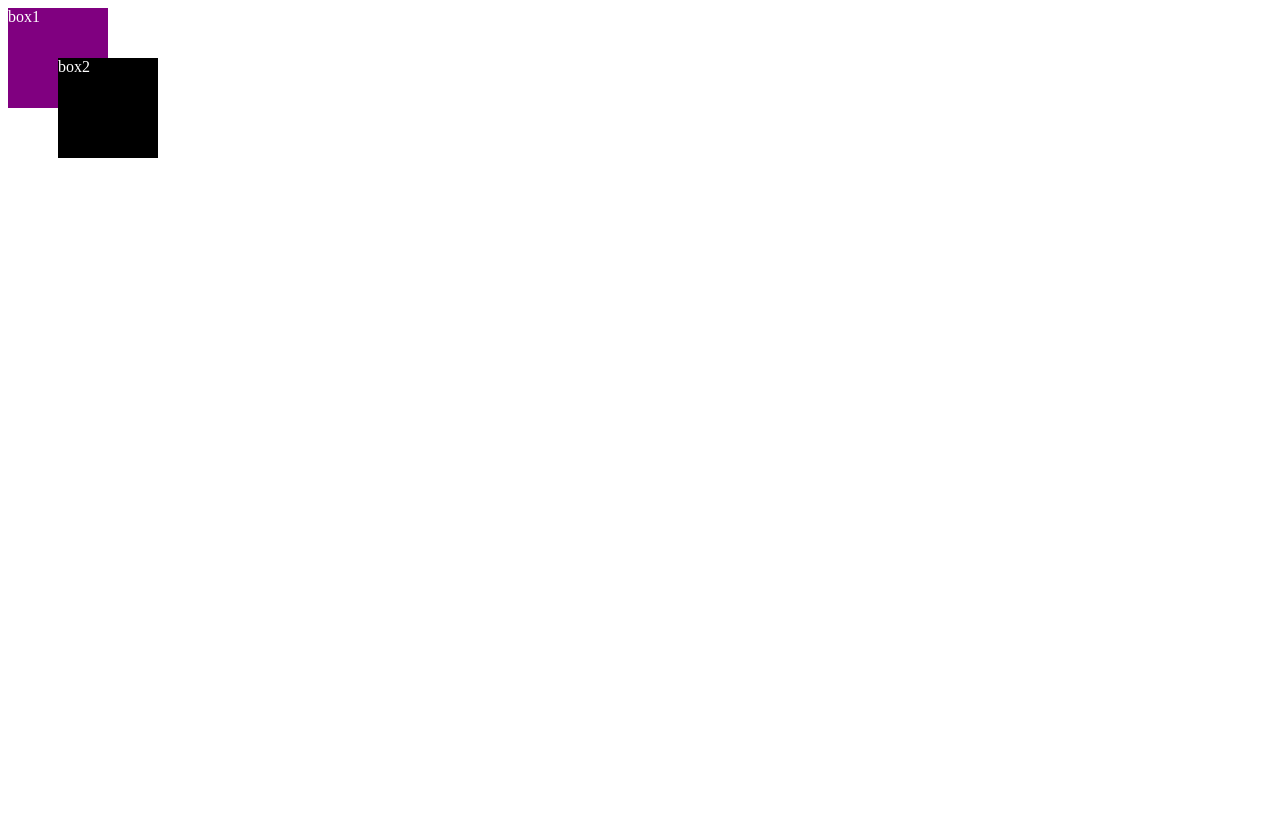
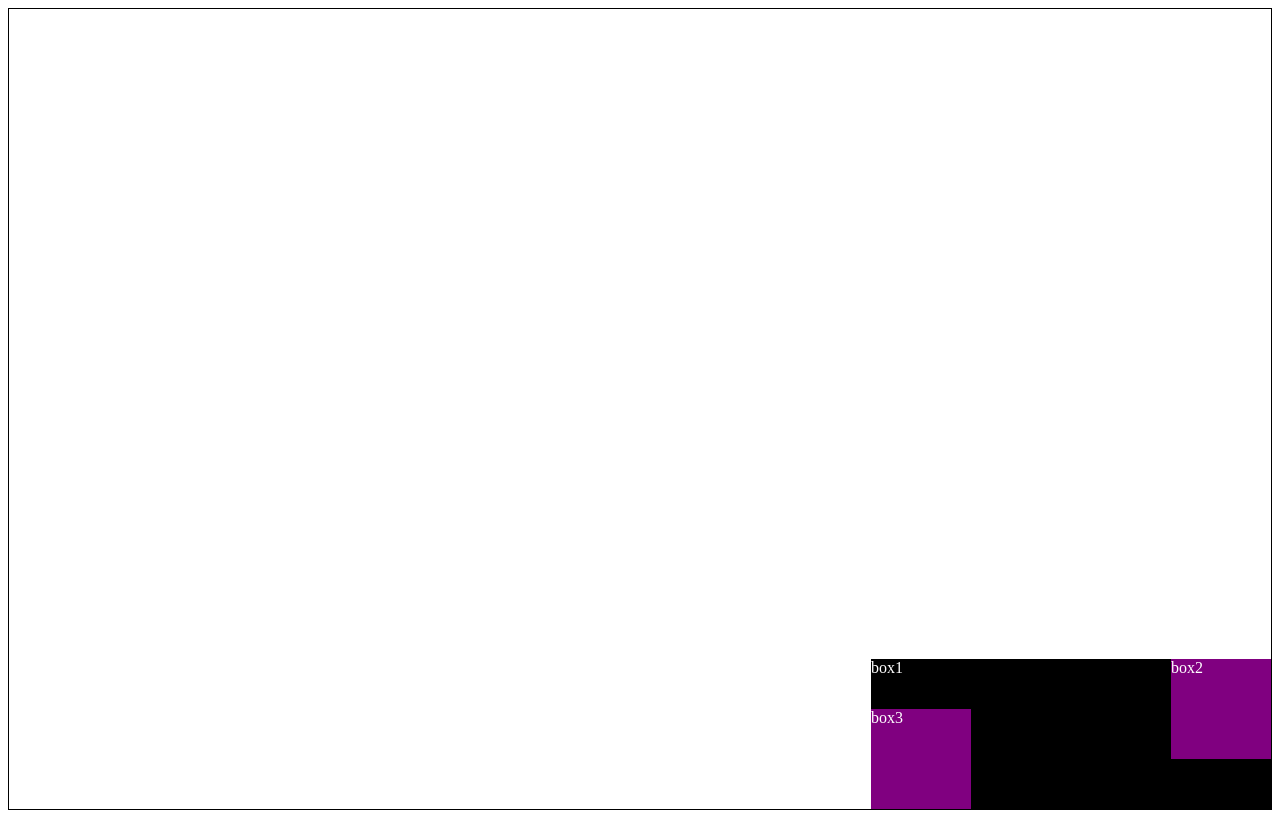
Before and after one commit to namee-h/positioning, a plain HTML site: page index.html in a window 1280 px wide. Drawn offline with Linux system fonts and the light colour scheme.

Commit message:
6th commit

```diff
--- a/index.html
+++ b/index.html
@@ -8,13 +8,18 @@
 </head>
 <body>
     <div class="main">
-         <div class="box1 ">
-             box1
-             <div class="box2 box-position">
-              box2
+        <div class="big-box">
+            box1
+            <div class="box box-position1">
+                box2
             </div>
-         </div>
+            <div class="box box-position2">
+                box3
+            </div>
+        </div>
     </div>
+
+
 </body>
 
 </html>
--- a/style.css
+++ b/style.css
@@ -1,25 +1,29 @@
 .main {
     display: flex;
-
+    border: 1px solid black;
+    height: 100vh;
+    justify-content: flex-end;
+    align-items: end;
 }
-
-.box2 {
-    width: 100px;
-    height: 100px;
+.big-box {
+    width: 400px;
+    height: 150px;
     background-color: black;
     color: white;
+    position: relative;
 }
-
-.box1 {
+.box {
     width: 100px;
     height: 100px;
     background-color: purple;
     color: white;
-    position: relative;
 }
-
-.box-position {
+.box-position1 {
     position: absolute;
-    left: 50px;
-    top: 50px;
+    top: 0px;
+    right: 0px;
 }
+.box-position2 {
+    position: absolute;
+    bottom: 0px;
+}
```
